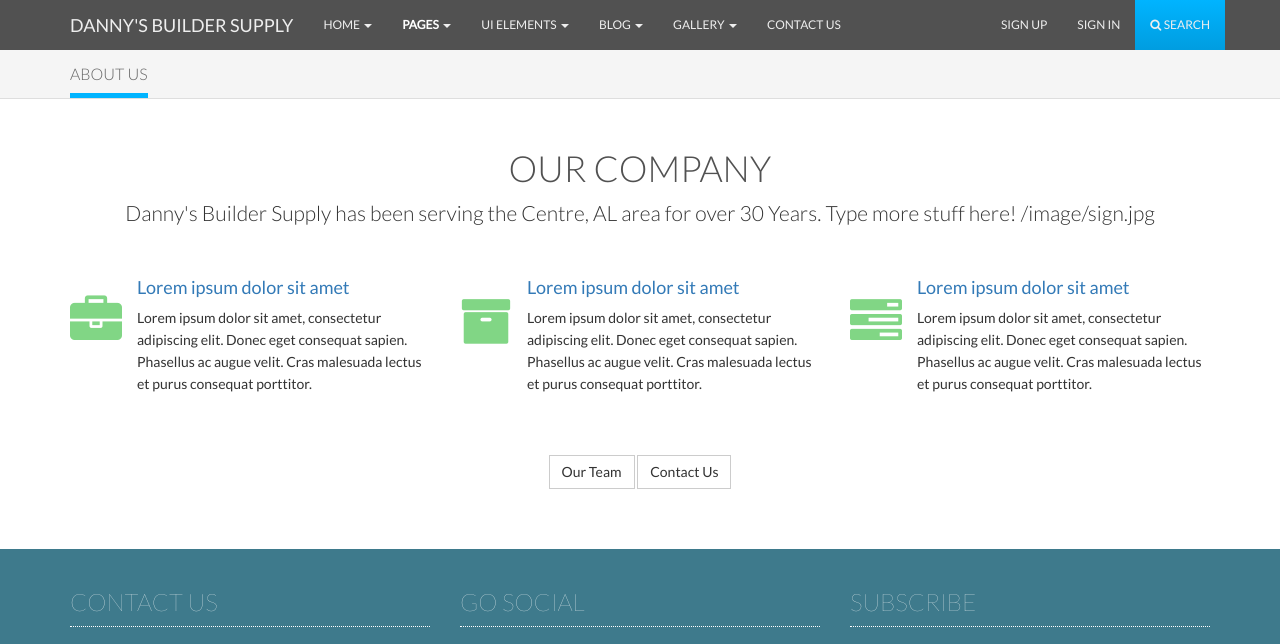
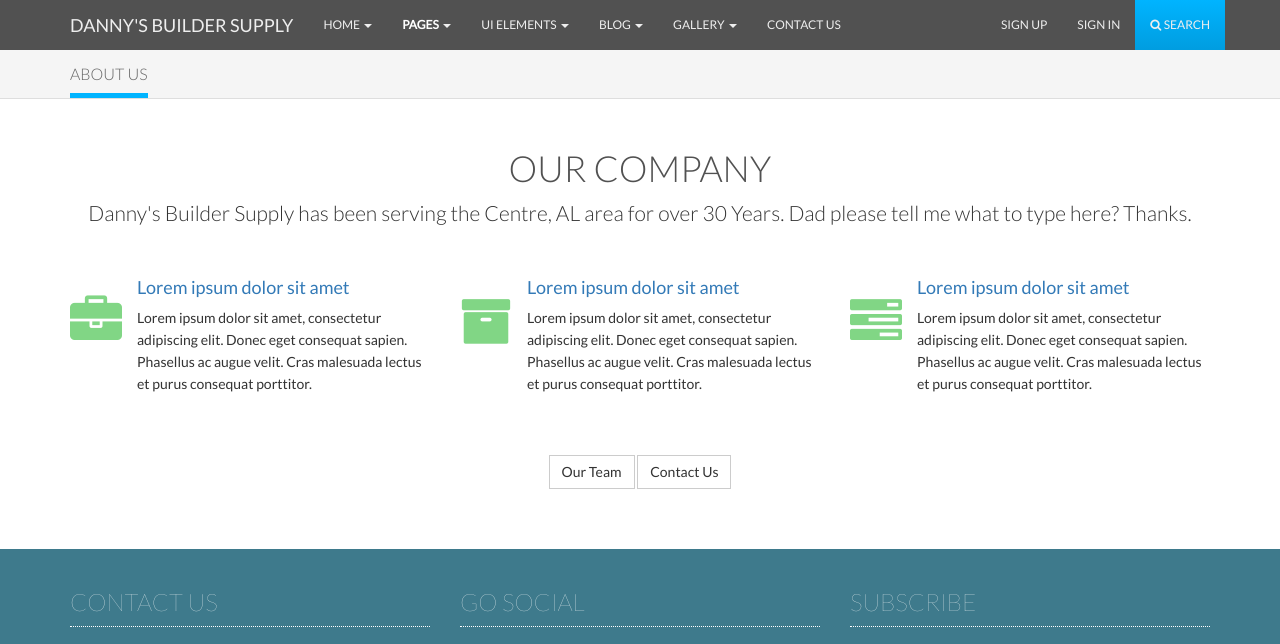
Before and after one commit to bank2600/dbuild, a plain HTML site: page about-us.html in a window 1280 px wide. Shown: the top 644 px of the page. Drawn offline with nearby package versions, Linux system fonts and the light colour scheme.

Commit message:
cookie monster

```diff
--- a/about-us.html
+++ b/about-us.html
@@ -178,7 +178,7 @@
             <h1 class="hl text-center top-zero">Our Company</h1>
             <p class="lead text-center">
                Danny's Builder Supply has been serving the Centre, AL area for over 30
-               Years. Type more stuff here! <img>/image/sign.jpg<img>
+               Years. Dad please tell me what to type here? Thanks.
             </p>
             <br />
           </div>
```
